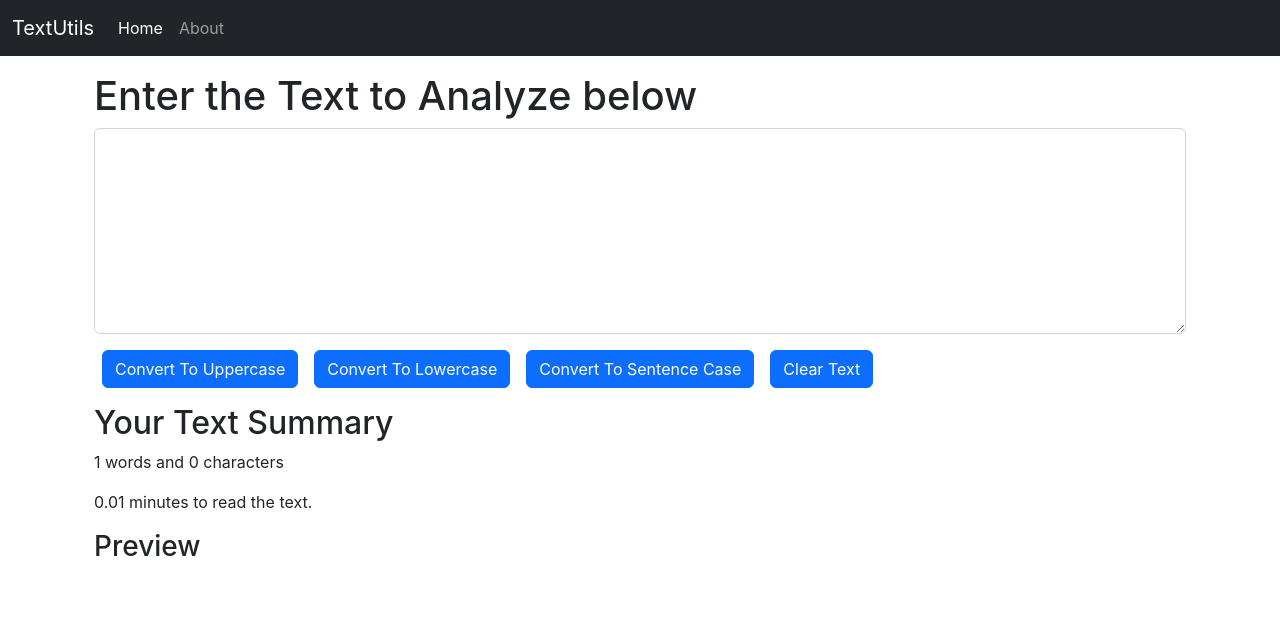
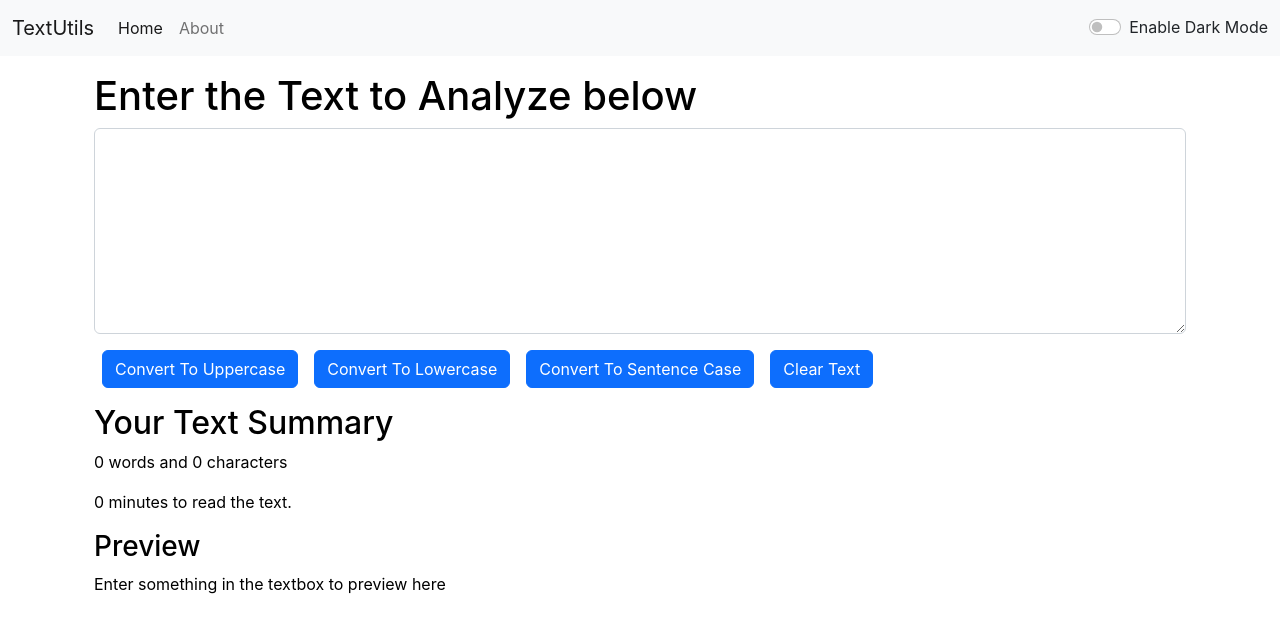
Before and after one commit to NalluriHemachandra/TextUtils-React, a React (Create React App) app: page / in a window 1280 px wide. Shown: the top 632 px of the page. Built offline with nearby package versions, Linux system fonts and the light colour scheme.

Commit message:
Enhanced features for Dark Mode

```diff
--- a/src/App.js
+++ b/src/App.js
@@ -7,18 +7,31 @@
   Route,
   Routes
 } from "react-router-dom";
+import { useState } from 'react';
 
 
 function App() {
+  const [mode, setMode] = useState('light');
+  const toggleMode = ()=>{
+    if(mode === 'dark'){
+      setMode('light');
+      document.body.style.backgroundColor = 'white';
+    }
+    else{
+      setMode('dark');
+      document.body.style.backgroundColor = '#042743';
+    }
+  }
   return (
     <>
       <Router>
-        <NavBar title = "TextUtils" aboutText = "About"/>
+        {/* <NavBar title = "TextUtils" aboutText = "About"/> */}
+        <NavBar title = "TextUtils" aboutText = "About" mode = {mode} toggleMode = {toggleMode}/>
         <div className='container my-3'>
             <Routes>
               {/* using exact is important because react matches the endpoint exactly. otherwise react matches partially */}
-              <Route exact path='/' element = {<TextForm heading = "Enter the Text to Analyze below"/>}></Route>
-              <Route exact path='/about' element = {<About/>}></Route>
+              <Route exact path='/' element = {<TextForm  mode = {mode} heading = "Enter the Text to Analyze below"/>}></Route>
+              <Route exact path='/about' element = {<About  mode = {mode}/>}></Route>
             </Routes>
         </div>
       </Router>
--- a/src/Components/Navbar.js
+++ b/src/Components/Navbar.js
@@ -4,7 +4,7 @@
 
 export default function NavBar(props) {
   return (
-    <nav className="navbar navbar-expand-lg navbar-dark bg-dark">
+    <nav className={`navbar navbar-expand-lg navbar-${props.mode} bg-${props.mode}`}>
     <div className="container-fluid">
       <Link className="navbar-brand"  to="/">{props.title}</Link>
       <button className="navbar-toggler" type="button" data-bs-toggle="collapse" data-bs-target="#navbarSupportedContent" aria-controls="navbarSupportedContent" aria-expanded="false" aria-label="Toggle navigation">
@@ -23,6 +23,10 @@
           <input className="form-control me-2" type="search" placeholder="Search" aria-label="Search"/>
           <button className="btn btn-primary" type="submit">Search</button>
         </form> */}
+        <div className={`form-check form-switch text-${props.mode === 'dark'? 'light' : 'dark'}`}>
+          <input className="form-check-input" onClick={props.toggleMode} type="checkbox" role="switch" id="flexSwitchCheckDefault"/>
+          <label className="form-check-label" htmlFor="flexSwitchCheckDefault">Enable Dark Mode</label>
+        </div>
       </div>
     </div>
   </nav>
--- a/src/Components/TextForm.js
+++ b/src/Components/TextForm.js
@@ -37,22 +37,24 @@
 
   return (
     <>
-        <div className='container'>
+        <div className='container'  style={{color: props.mode === 'dark'? 'white' : 'black'}}>
             <h1>{props.heading}</h1>
             <div className="mb-3">
-                <textarea className="form-control"  value = {text} onChange = {handleOnChange} id="myBox" rows="8"></textarea>
+                <textarea className="form-control"  value = {text}
+                 style={{color: props.mode === 'dark'? 'white' : 'black', backgroundColor: props.mode === 'dark' ? 'grey' : 'white'}}
+                onChange = {handleOnChange} id="myBox" rows="8"></textarea>
             </div>
             <button className="btn btn-primary mx-2" onClick={btnUppercase}>Convert To Uppercase</button>
             <button className="btn btn-primary mx-2" onClick={btnLowercase}>Convert To Lowercase</button>
             <button className="btn btn-primary mx-2" onClick={btnSentencecase}>Convert To Sentence Case</button>
             <button className="btn btn-primary mx-2" onClick={btnCleartext}>Clear Text</button>
         </div>
-        <div className="container my-3">
+        <div className="container my-3" style={{color: props.mode === 'dark'? 'white' : 'black'}}>
             <h2>Your Text Summary</h2>
-            <p>{text.split(" ").length} words and {text.length} characters</p>
-            <p>{parseFloat(0.008 * (text.split(" ").length)).toFixed(2)} minutes to read the text.</p>
+            <p>{text.length > 0 ? text.split(" ").length : "0"} words and {text.length} characters</p>
+            <p>{text.length > 0 ? parseFloat(0.008 * (text.split(" ").length)).toFixed(2) : "0"} minutes to read the text.</p>
             <h3>Preview</h3>
-            <p>{text}</p>
+            <p>{text.length > 0 ? text : "Enter something in the textbox to preview here"}</p>
         </div>
     </>
   )
```
